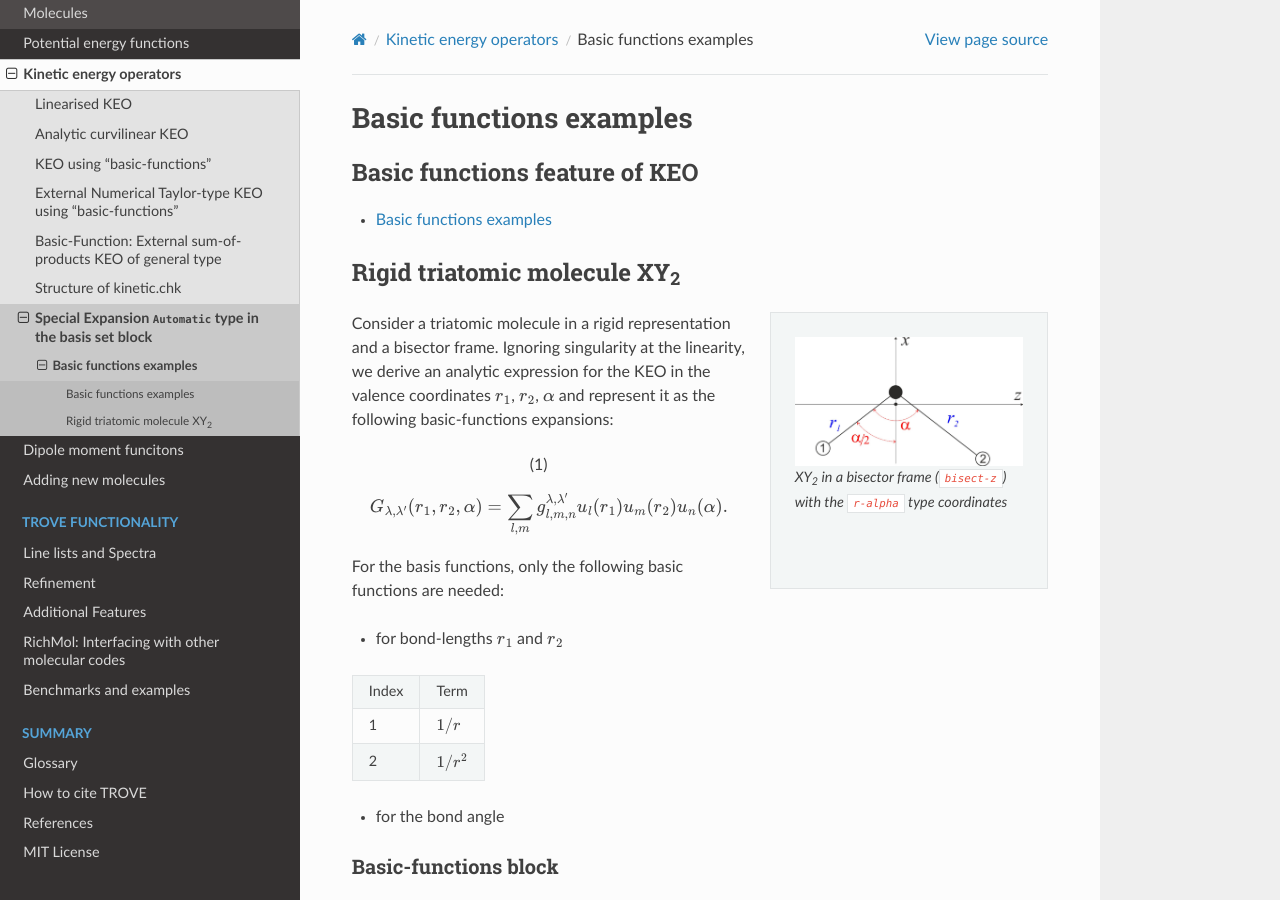
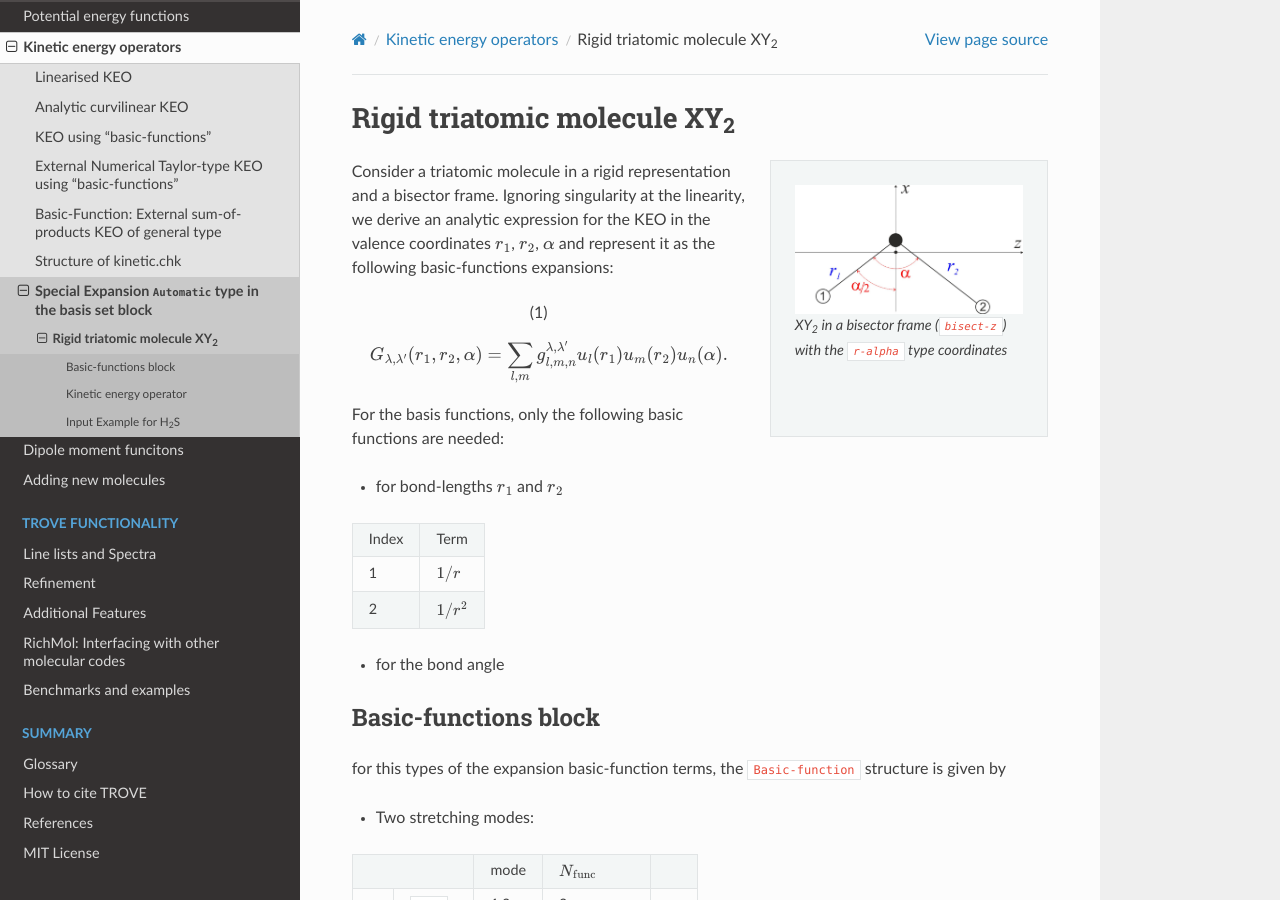
Before and after one commit to Trovemaster/TROVE, a Sphinx documentation site: the page built from docs/source/basic_functions_example.rst, in a window 1280 px wide and 900 px high. Built offline with Sphinx 7.4.7 and the Read the Docs theme 2.0.0, drawn with Linux system fonts in a browser that asks for light colours; formulas are drawn with MathJax 3; pages that are not in the unit, such as notebooks, are missing from menus; some of the changed text lies outside the part shown.

Commit message:
Update basic_functions_example.rst

```diff
--- a/docs/source/basic_functions_example.rst
+++ b/docs/source/basic_functions_example.rst
@@ -1,16 +1,3 @@
-Basic functions examples
-========================
-
-.. toctree::
-   :glob:
-   :maxdepth: 1
-   :caption: Basic functions feature of KEO
-
-   basic-fun_XY2.rst
-
-
-
-
 Rigid triatomic molecule XY\ :sub:`2`
 *************************************
 
@@ -348,7 +335,6 @@ Frame and definition of the coordinates:
     step 1
     end
 
-::
 
 - Equilibrium and special parameters blocks:
 ::
```
